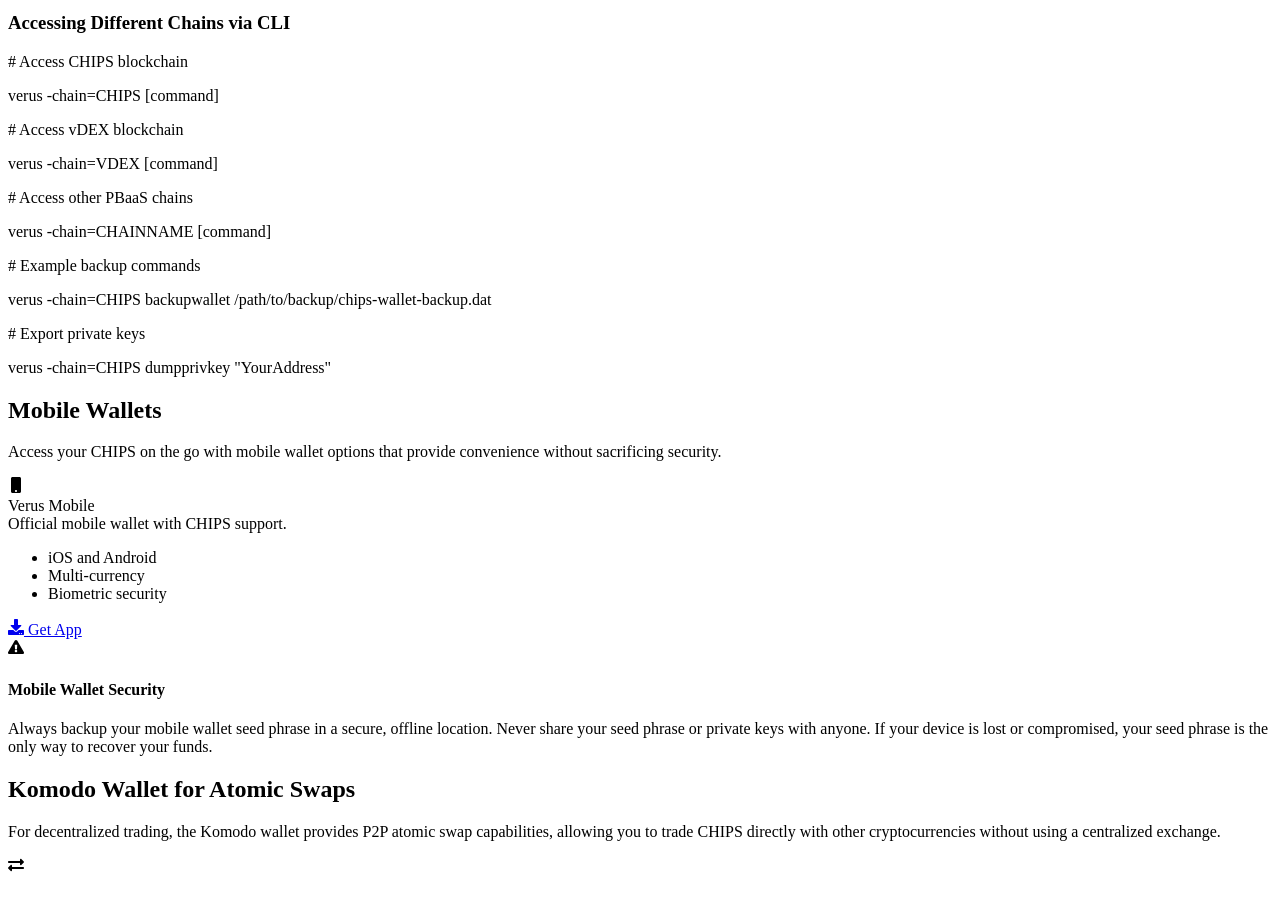
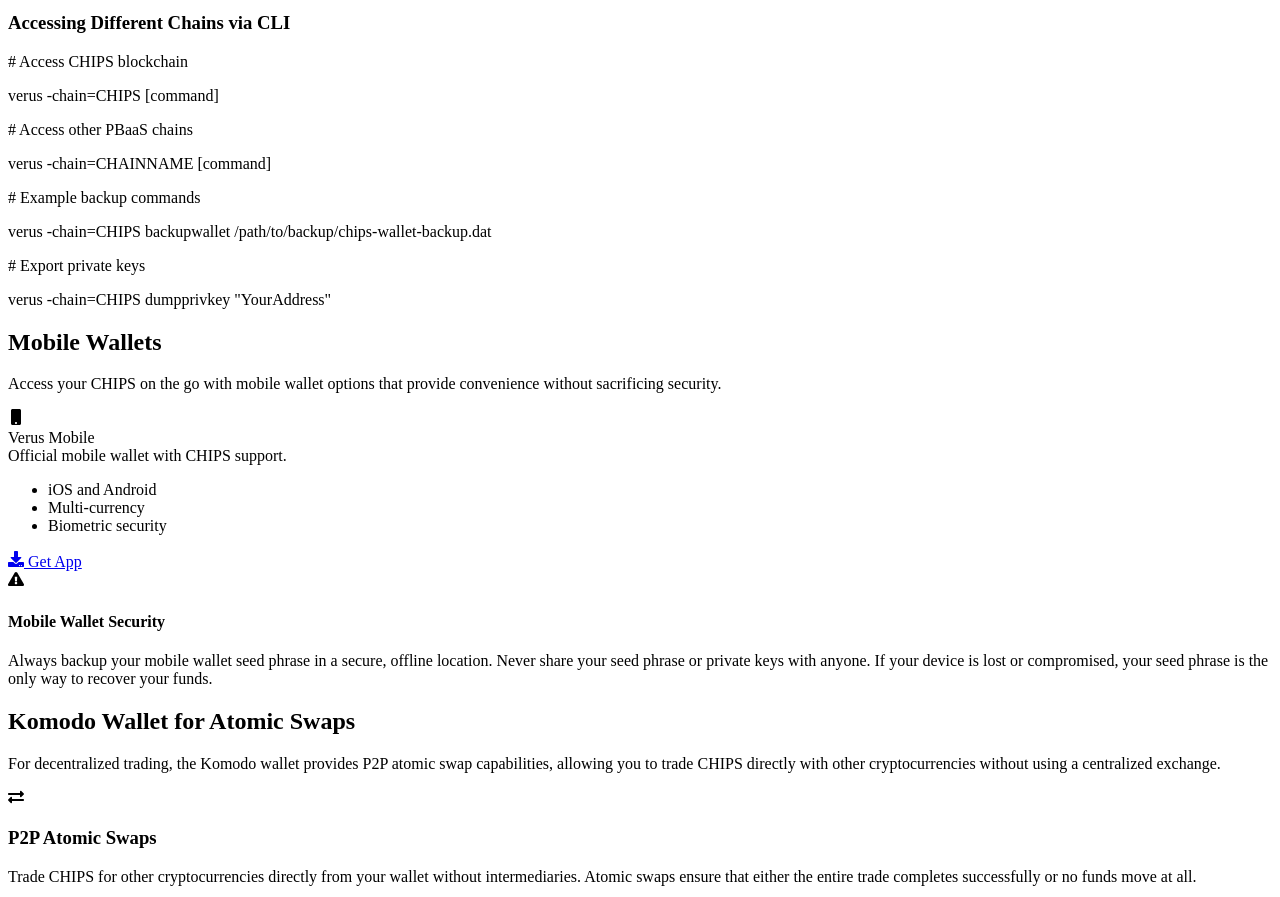
Before and after one commit to chips-blockchain/chips.cash, a React (Vite) app: page /wallet in a window 1280 px wide. Shown: the part 1180-2077 px from the top of the page. Built offline with nearby package versions, Linux system fonts and the light colour scheme; the HTML template or start-up script is replaced by a standard one.

Commit message:
Update Wallet.jsx

```diff
--- a/src/pages/Wallet.jsx
+++ b/src/pages/Wallet.jsx
@@ -134,9 +134,6 @@
             <div className="font-mono text-sm bg-black/30 p-4 rounded overflow-auto">
               <p className="mb-2 text-green-400"># Access CHIPS blockchain</p>
               <p className="mb-4">verus -chain=CHIPS [command]</p>
-
-              <p className="mb-2 text-green-400"># Access vDEX blockchain</p>
-              <p className="mb-4">verus -chain=VDEX [command]</p>
 
               <p className="mb-2 text-green-400"># Access other PBaaS chains</p>
               <p className="mb-4">verus -chain=CHAINNAME [command]</p>
```
